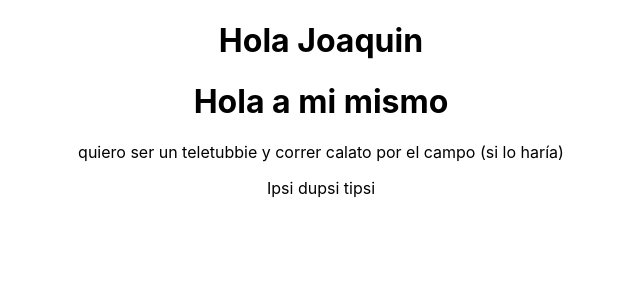
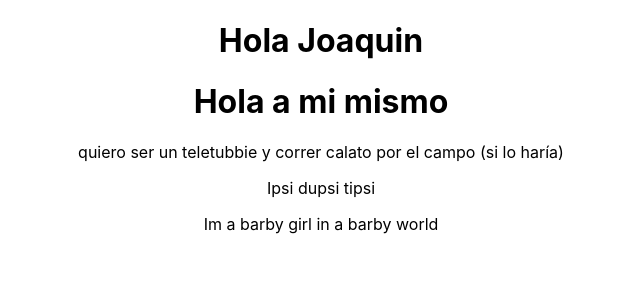
Before and after one commit to StefanoQuiroz/replica_Andino_Lan, a React (Create React App) app in the folder andino/: page / in a window 1280 px wide. Shown: the top 300 px of the page, without its empty margins (319-959 px from the left). Built offline with nearby package versions, Linux system fonts and the light colour scheme.

Commit message:
He agregado un nuevo parrafo en ejemplo.js

```diff
--- a/andino/src/components/Ejemplo.js
+++ b/andino/src/components/Ejemplo.js
@@ -6,6 +6,7 @@ const Ejemplo = () => {
             <h1>Hola a mi mismo</h1>
             <p>quiero ser un teletubbie y correr calato por el campo (si lo haría)</p>
             <p>Ipsi dupsi tipsi</p>
+            <p>Im a barby girl in a barby world</p>
         </div>
     );
 }
```
